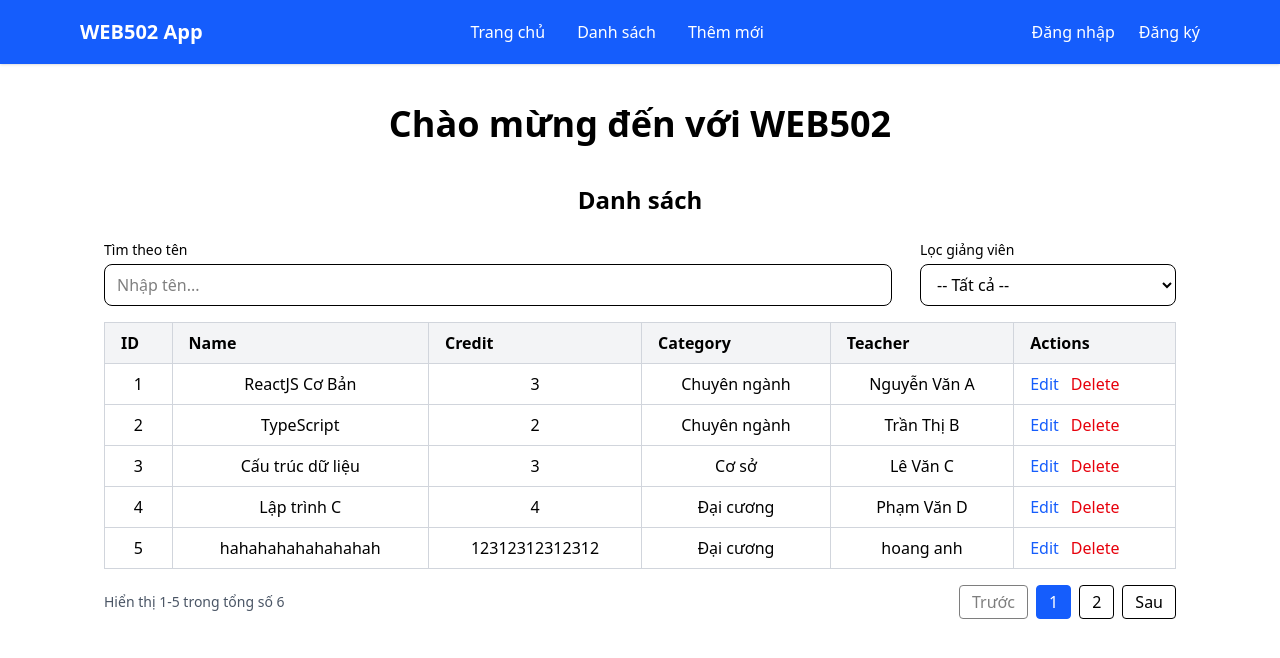
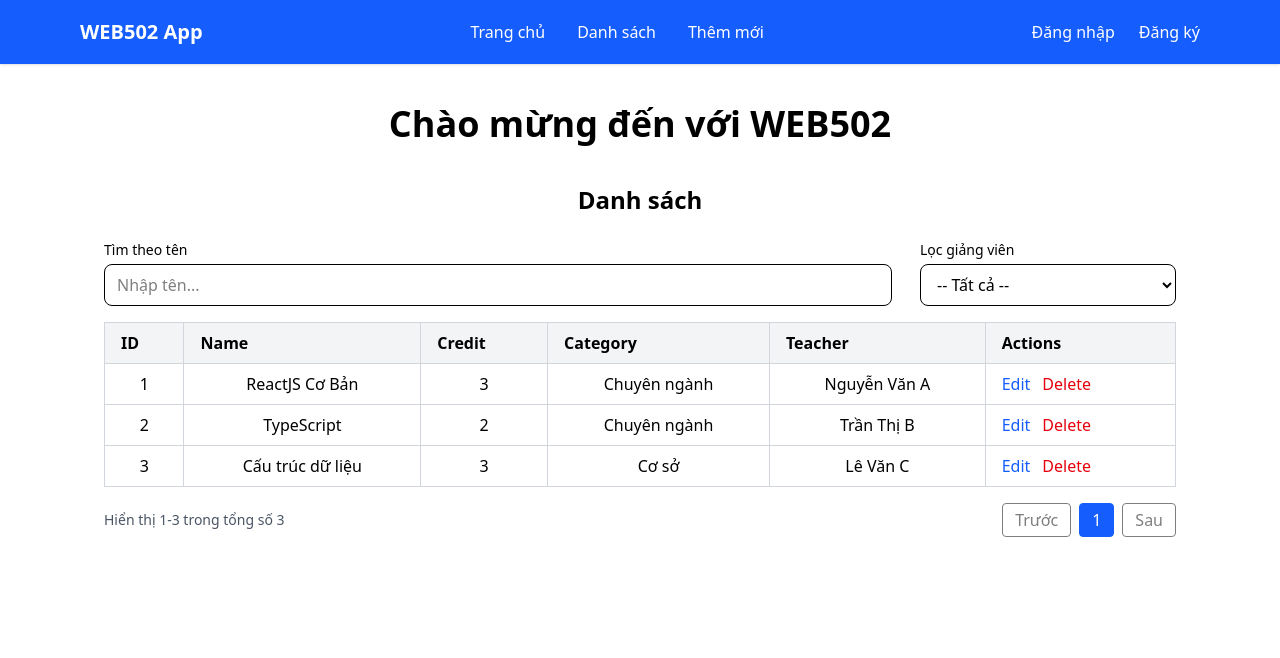
Before and after one commit to Tran-Hoang-Anh/web502-typescript-base-main, a React (Vite) app: page /list in a window 1280 px wide. Shown: the top 658 px of the page. Built offline with nearby package versions, Linux system fonts and the light colour scheme; data requests are answered from the project's data file; the HTML template or start-up script is replaced by a standard one.

Commit message:
code moi

```diff
--- a/db.json
+++ b/db.json
@@ -20,27 +20,6 @@
       "credit": 3,
       "category": "Cơ sở",
       "teacher": "Lê Văn C"
-    },
-    {
-      "id": 4,
-      "name": "Lập trình C",
-      "credit": 4,
-      "category": "Đại cương",
-      "teacher": "Phạm Văn D"
-    },
-    {
-      "name": "hahahahahahahahah",
-      "credit": 12312312312312,
-      "category": "Đại cương",
-      "teacher": "hoang anh",
-      "id": 5
-    },
-    {
-      "name": "gagagagagagagag",
-      "credit": 5454545454545,
-      "category": "Đại cương",
-      "teacher": "hoang anh",
-      "id": 6
     }
   ]
 }
--- a/src/pages/List.tsx
+++ b/src/pages/List.tsx
@@ -1,6 +1,7 @@
 import { useEffect, useState } from "react";
 import axios from "axios";
 import { Link } from "react-router-dom";
+import toast from "react-hot-toast";
 // type /interface
 type Course = {
   id: number;
@@ -73,6 +74,7 @@ function ListPage() {
         if (page > newTotalPages) setPage(newTotalPages);
         return next;
       });
+      toast.success("Xóa thành công");
     } catch (error) {
       console.log(error);
     }
```
